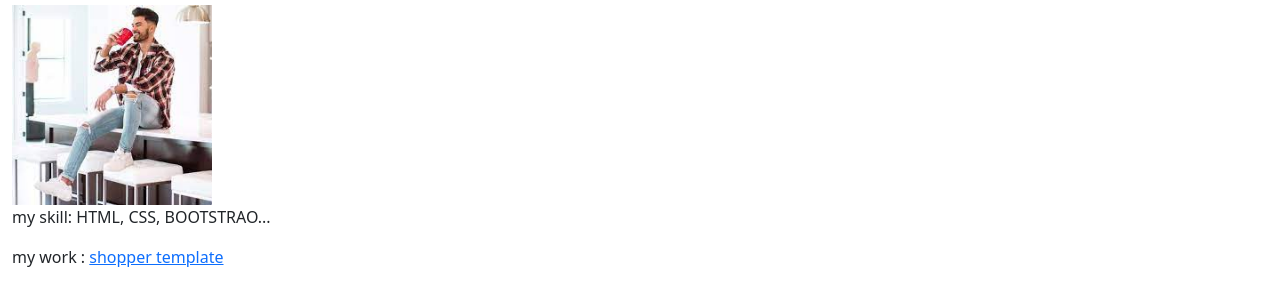
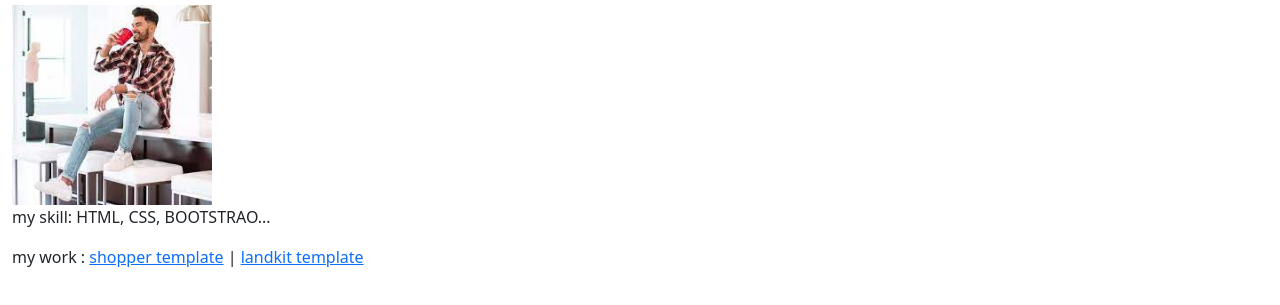
Before and after one commit to manojTechGroup99/ui-portfolio, a plain HTML site: page index.html in a window 1280 px wide. Shown: the part 83-388 px from the top of the page. Drawn offline with nearby package versions, Linux system fonts and the light colour scheme.

Commit message:
versions-5
templates updated

```diff
--- a/index.html
+++ b/index.html
@@ -13,7 +13,7 @@
     <img src="public/images/mens fashion.jpg" width="200" height="200">
     <p>my skill: HTML, CSS, BOOTSTRAO...</p>
     <p>
-        my work : <a href="public/shopper-template.html">shopper template</a>
+        my work : <a href="public/shopper-template.html">shopper template</a> | <a href="public/landkit-template.html">landkit template</a>
     </p>
 </body>
 </html>
```
Also changed, not shown: public/shopper-template.html (+0 -1 lines).
